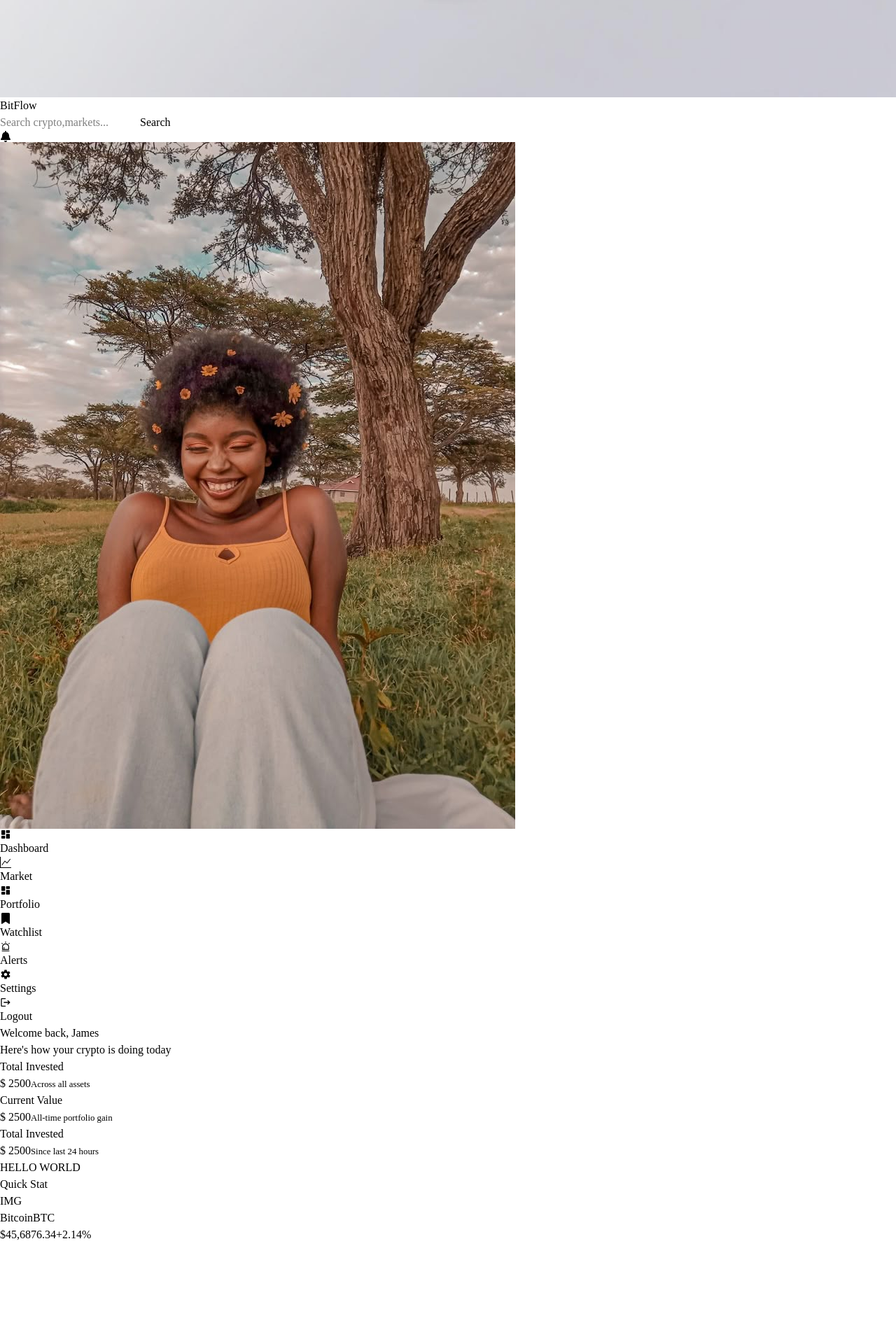
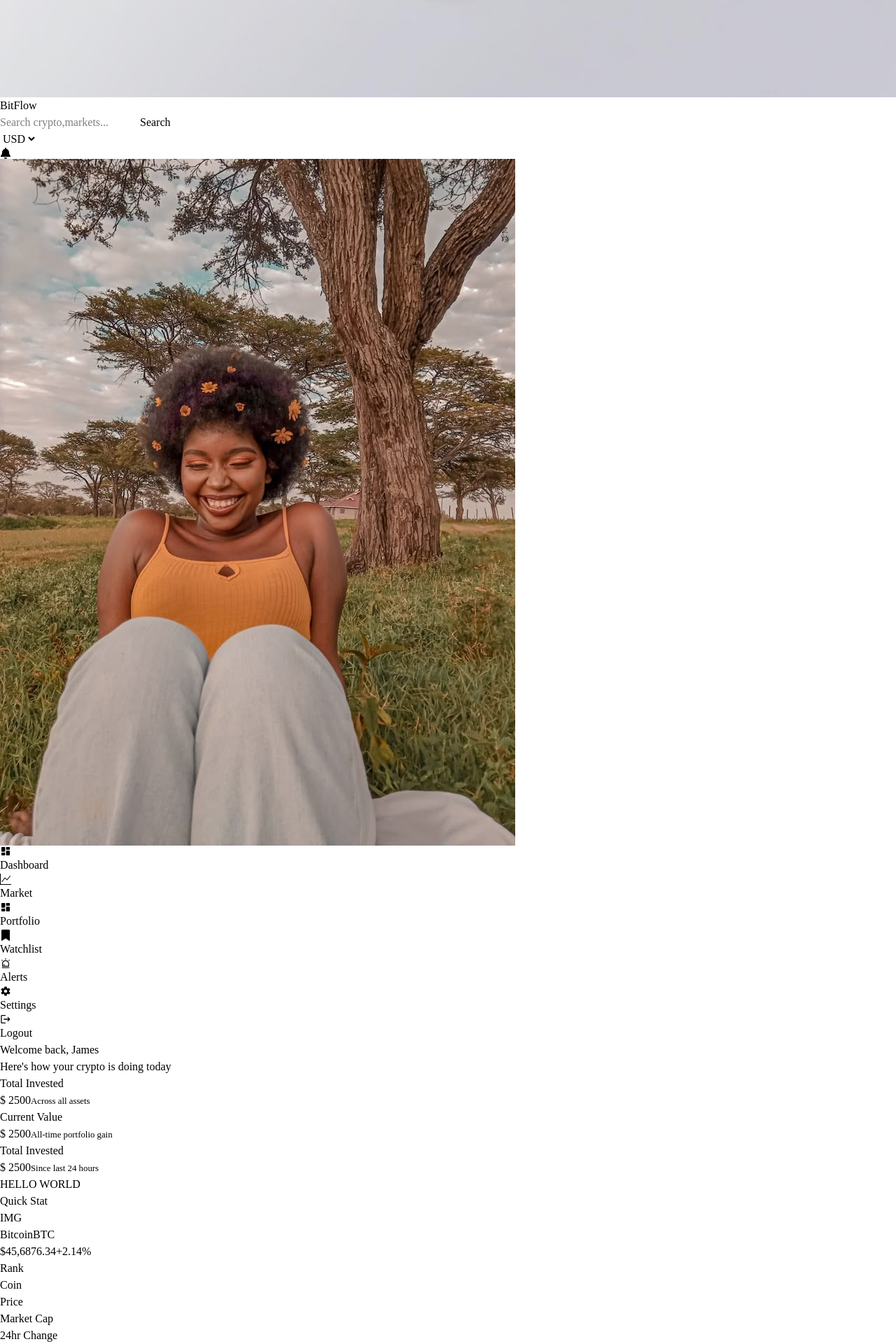
Before and after one commit to Elai5/CryptoDashboard, a React (Vite) app in the folder vite-project./: page / in a window 1280 px wide. Shown: the part 584-2504 px from the top of the page at 70% size. Before the commit the page ends 2360 px from the top, so only its background shows below. Built offline with nearby package versions, Linux system fonts and the light colour scheme; no server answers.

Commit message:
added coin context and updated coin currencies

```diff
--- a/vite-project./src/components/Home.jsx
+++ b/vite-project./src/components/Home.jsx
@@ -35,12 +35,25 @@ const Home = () => {
                 Bitcoin
                 <span>BTC</span>
               </p>
-              <p className="price flex flex-col text-right
-              ">
+              <p
+                className="price flex flex-col text-right
+              "
+              >
                 {" "}
                 $45,6876.34
                 <span className="stats">+2.14%</span>
               </p>
+            </div>
+          </div>
+        </div>
+        <div className="flex justify-center px-2 py-3">
+          <div className="w-full">
+            <div className="w-full grid grid-cols-[70px_2fr_1fr_1fr_1fr] gap-4 bg-gradient-to-r from-blue-400 to-blue-900 px-2 py-2">
+              <p className="text-sm">Rank</p>
+              <p className="text-sm">Coin</p>
+              <p className="text-sm">Price</p>
+              <p className="text-sm">Market Cap</p>
+              <p className="text-sm">24hr Change</p>
             </div>
           </div>
         </div>
--- a/vite-project./src/components/Navbar.jsx
+++ b/vite-project./src/components/Navbar.jsx
@@ -1,15 +1,38 @@
 /** @format */
 
-import { VStack, Link, List, ListItem } from "@chakra-ui/react";
 import { MdDashboard } from "react-icons/md";
-import React from "react";
+import React, { useContext } from "react";
 import { assets } from "../assets/assets";
 import { MdSearch } from "react-icons/md";
 import { FaBell } from "react-icons/fa";
 import Home from "./Home";
 import Sidebar from "./Sidebar";
+import { CoinContext } from "../context/CoinContext";
 
 const Navbar = () => {
+  const { setCurrency } = useContext(CoinContext);
+
+  const currencyHandler = (event) => {
+    switch (event.target.value) {
+      case "usd": {
+        setCurrency({ name: "usd", symbol: "$" });
+        break;
+      }
+      case "": {
+        setCurrency({ name: "ksh", symbol: "KES" });
+        break;
+      }
+      case "eur": {
+        setCurrency({ name: "eur", symbol: "€" });
+        break;
+      }
+      default: {
+        setCurrency({ name: "usd", symbol: "$" });
+        break;
+      }
+    }
+  };
+  // const { setCurrency } = useContext(CoinContext);
   return (
     <div className="flex flex-col">
       <div className="flex items-center justify-between px-5 py-2 border-b-1 ">
@@ -36,6 +59,16 @@ const Navbar = () => {
               Search
             </button>
           </form>
+          <select
+            name=""
+            id=""
+            // onChange={currencyHandler}
+            className="hover:cursor-pointer hover:border-none outline-none"
+          >
+            <option value="usd">USD</option>
+            <option value="ksh">KSH</option>
+            <option value="eur">EUR</option>
+          </select>
           <FaBell />
 
           <img
--- /dev/null
+++ b/vite-project./src/context/CoinContext.jsx
@@ -0,0 +1,48 @@
+/** @format */
+
+import { createContext, useEffect, useState } from "react";
+
+export const CoinContext = createContext();
+
+const CoinContextProvider = (props) => {
+  const [allCoin, setAllCoin] = useState([]);
+  const [currency, setCurrency] = useState({
+    name: "usd",
+    symbol: "$",
+  });
+
+  const fetchAllCoin = async () => {
+    const options = {
+      method: "GET",
+      headers: {
+        accept: "application/json",
+        "x-cg-demo-api-key": "CG-NBfm8r3Z67zMmCrAJ5Su7KCs",
+      },
+    };
+
+    fetch(
+      `https://api.coingecko.com/api/v3/coins/markets?vs_currency=${currency.name}`,
+      options
+    )
+      .then((res) => res.json())
+      .then((response) => setAllCoin(response))
+      .catch((err) => console.error(err));
+  };
+
+  useEffect(() => {
+    fetchAllCoin();
+  }, [currency]);
+
+  const contextValue = {
+    allCoin,
+    currency,
+    setCurrency,
+  };
+
+  return (
+    <CoinContext.Provider value={contextValue}>
+      {props.children}
+    </CoinContext.Provider>
+  );
+};
+export default CoinContextProvider;
--- a/vite-project./src/main.jsx
+++ b/vite-project./src/main.jsx
@@ -4,9 +4,12 @@ import { StrictMode } from "react";
 import { createRoot } from "react-dom/client";
 import App from "./App.jsx";
 import "./index.css";
+import CoinContextProvider from "./context/CoinContext.jsx";
 
 createRoot(document.getElementById("root")).render(
   <StrictMode>
-    <App />
+    <CoinContextProvider>
+      <App />
+    </CoinContextProvider>
   </StrictMode>
 );
```
